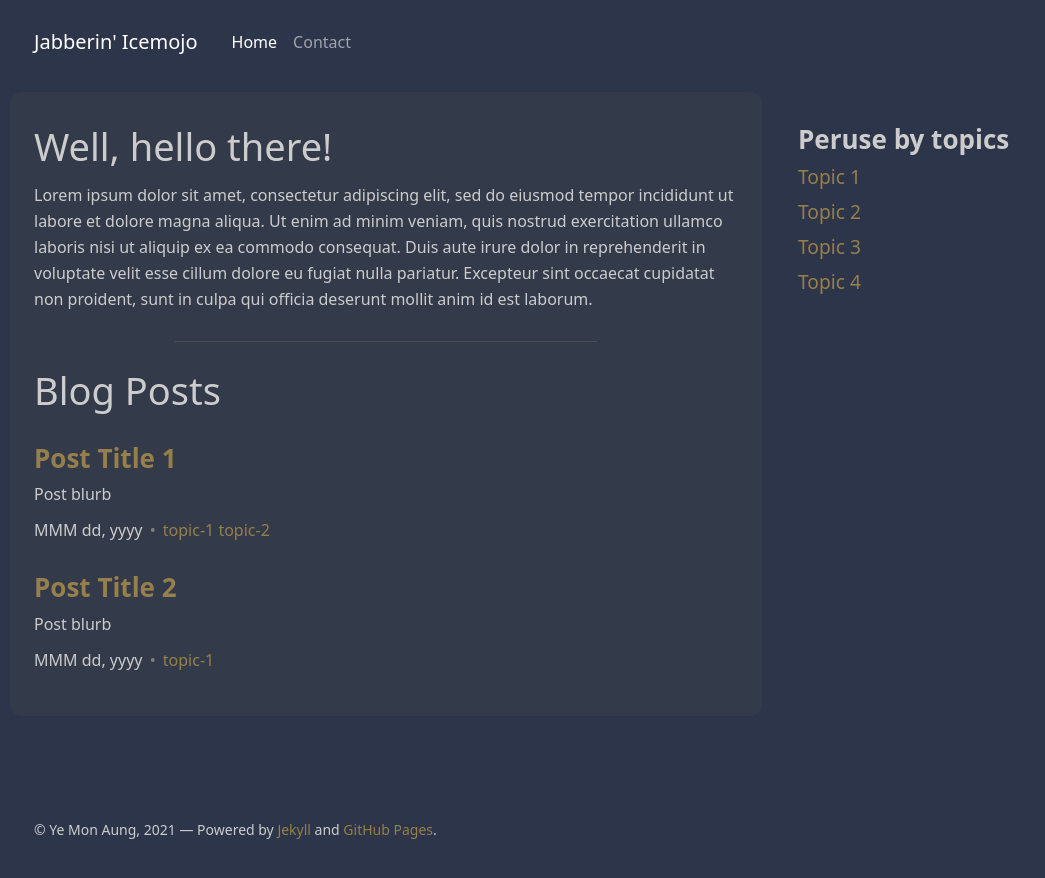
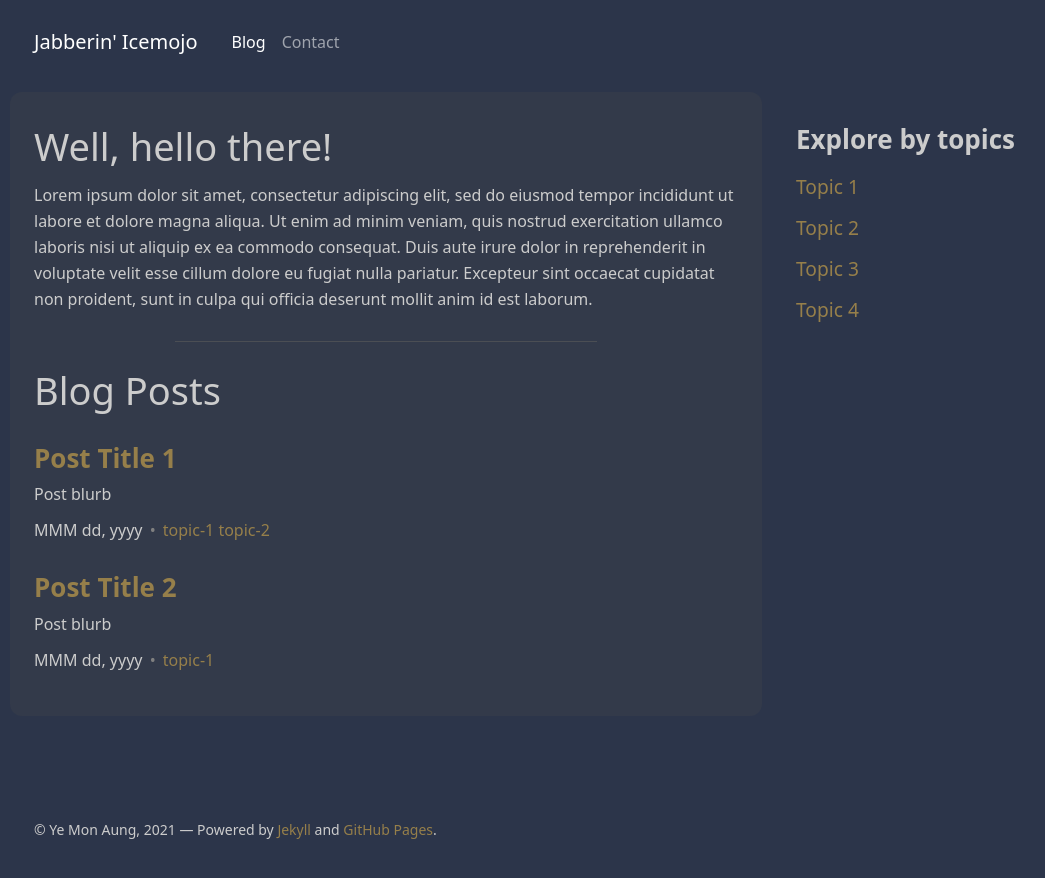
Before and after one commit to icemojo/icemojo.github.io, a Jekyll site: the page built from index.md, in a window 1280 px wide. Shown: the top 878 px of the page, without its empty margins (60-1105 px from the left). Built offline with Jekyll 4.4.1, drawn with Linux system fonts in a browser that asks for light colours.

Commit message:
Refine the anchor links and side bar stylings

```diff
--- a/_includes/sidebar.html
+++ b/_includes/sidebar.html
@@ -1,5 +1,5 @@
 <div class="topics">
-  <h2>Peruse by topics</h2>
+  <h2>Explore by topics</h2>
   <div class="topic-item">
     <a href="#">Topic 1</a>
   </div>
--- a/_layouts/default.html
+++ b/_layouts/default.html
@@ -36,7 +36,7 @@
             <div class="collapse navbar-collapse" id="main-navbar">
               <ul class="navbar-nav">
                 <li class="nav-item">
-                  <a class="nav-link active" aria-current="page" href="/">Home</a>
+                  <a class="nav-link active" aria-current="page" href="/">Blog</a>
                 </li>
                 <li class="nav-item">
                   <a class="nav-link" href="/contact">Contact</a>
--- a/assets/css/main.css
+++ b/assets/css/main.css
@@ -24,11 +24,12 @@ a {
 
 a:hover {
   color: #C7982C;
+  text-decoration: none;
 }
 
 a:active {
-  color: #C7982C;
-  text-decoration: underline;
+  color: #FFE7B0;
+  text-decoration: none;
 }
 
 @media (min-width: 1400px) {
@@ -101,7 +102,7 @@ a:active {
 }
 
 .content-sidebar {
-  margin-left: 12px;
+  /* margin-left: 8px; */
   margin-right: 24px;
   margin-top: 32px;
 }
@@ -169,10 +170,27 @@ a:active {
   font-size: 120%;
 }
 
-.topics h3 {
+.topics h2, h3 {
   margin-bottom: 12px;
+  margin-left: 10px;
 }
 
 .topic-item {
-  margin-bottom: 6px;
+  padding: 6px 10px 6px 10px;
+  border-radius: 2px;
+  text-decoration: none;
 }
+
+.topic-item:hover {
+  background-color: #967B3B;
+}
+
+.topic-item:hover > a {
+  color: #E3C786;
+  text-decoration: none;
+}
+
+.topic-item:active > a {
+  color: #FFE7B0;
+  text-decoration: none;
+}
```
